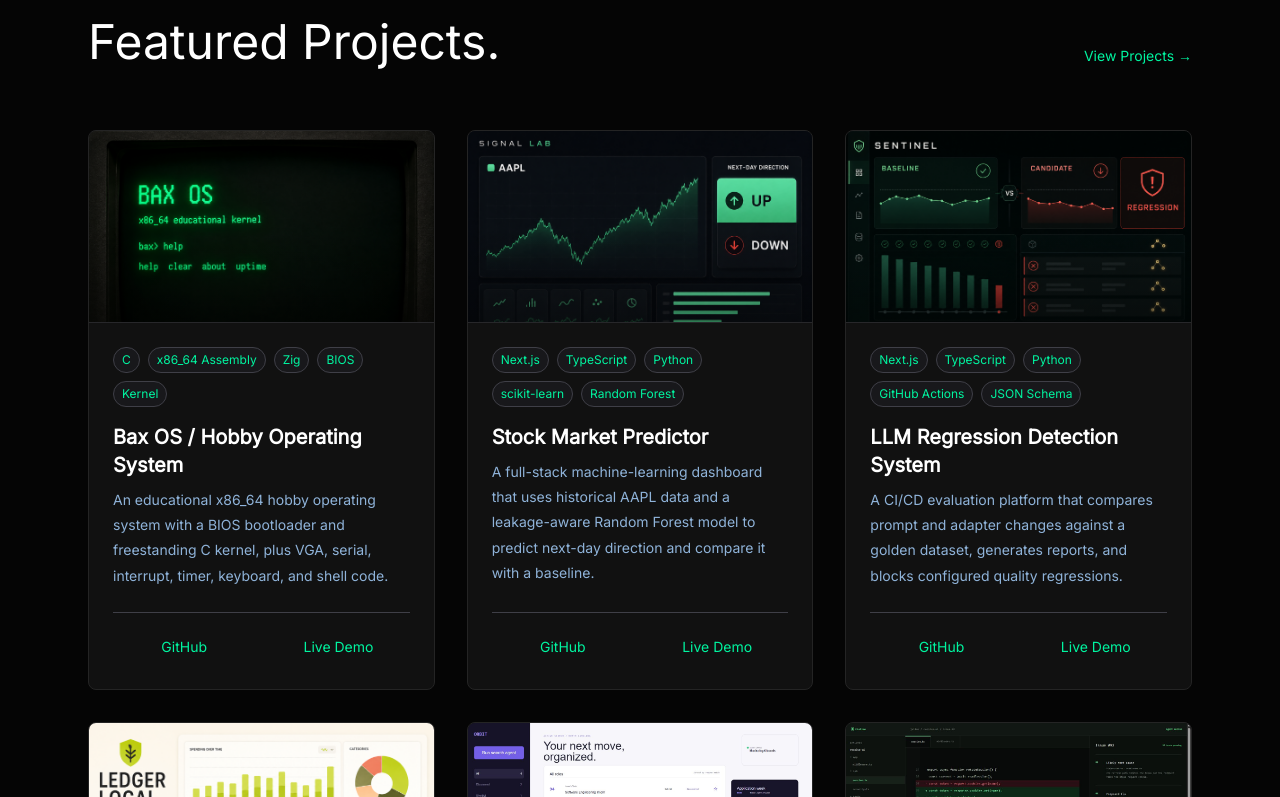
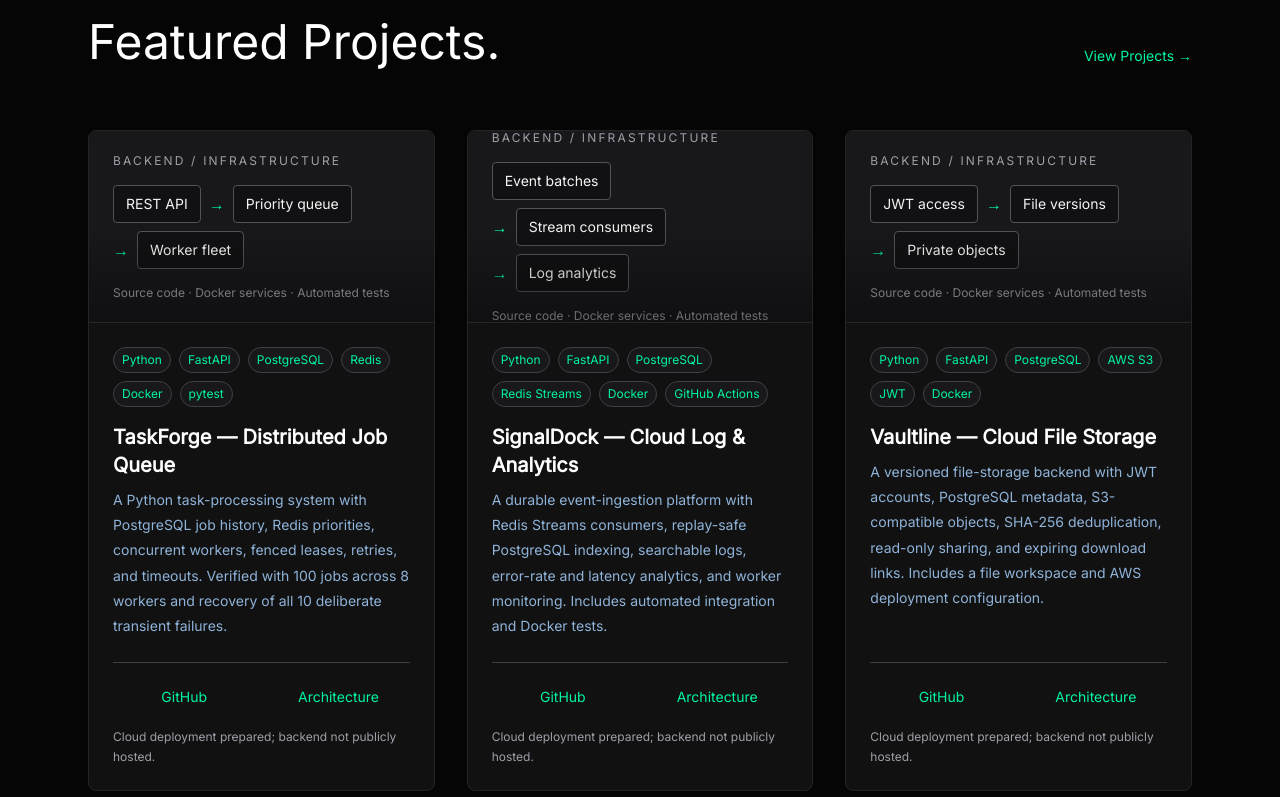
Before and after one commit to jdbartlett929/julian-portfolio, a Next.js app: page / in a window 1280 px wide. Shown: the part 2043-2840 px from the top of the page. Built offline with nearby package versions, Linux system fonts and the light colour scheme.

Commit message:
Add TaskForge SignalDock and Vaultline infrastructure projects

```diff
--- a/app/page.tsx
+++ b/app/page.tsx
@@ -3,7 +3,45 @@ import Navbar from "@/components/Navbar";
 import TechMarquee from "@/components/TechMarquee";
 import Image from "next/image";
 
-const projects = [
+type Project = {
+  title: string;
+  description: string;
+  tech: string[];
+  github: string;
+  live?: string;
+  image?: string;
+  architecture?: string[];
+  docs?: string;
+};
+
+const projects: Project[] = [
+  {
+    title: "TaskForge — Distributed Job Queue",
+    description:
+      "A Python task-processing system with PostgreSQL job history, Redis priorities, concurrent workers, fenced leases, retries, and timeouts. Verified with 100 jobs across 8 workers and recovery of all 10 deliberate transient failures.",
+    tech: ["Python", "FastAPI", "PostgreSQL", "Redis", "Docker", "pytest"],
+    github: "https://github.com/jdbartlett929/taskforge",
+    docs: "https://github.com/jdbartlett929/taskforge/blob/main/docs/ARCHITECTURE.md",
+    architecture: ["REST API", "Priority queue", "Worker fleet"],
+  },
+  {
+    title: "SignalDock — Cloud Log & Analytics",
+    description:
+      "A durable event-ingestion platform with Redis Streams consumers, replay-safe PostgreSQL indexing, searchable logs, error-rate and latency analytics, and worker monitoring. Includes automated integration and Docker tests.",
+    tech: ["Python", "FastAPI", "PostgreSQL", "Redis Streams", "Docker", "GitHub Actions"],
+    github: "https://github.com/jdbartlett929/signaldock",
+    docs: "https://github.com/jdbartlett929/signaldock#processing-guarantees-and-limits",
+    architecture: ["Event batches", "Stream consumers", "Log analytics"],
+  },
+  {
+    title: "Vaultline — Cloud File Storage",
+    description:
+      "A versioned file-storage backend with JWT accounts, PostgreSQL metadata, S3-compatible objects, SHA-256 deduplication, read-only sharing, and expiring download links. Includes a file workspace and AWS deployment configuration.",
+    tech: ["Python", "FastAPI", "PostgreSQL", "AWS S3", "JWT", "Docker"],
+    github: "https://github.com/jdbartlett929/vaultline",
+    docs: "https://github.com/jdbartlett929/vaultline#storage-design",
+    architecture: ["JWT access", "File versions", "Private objects"],
+  },
   {
     title: "Bax OS / Hobby Operating System",
     description:
@@ -310,13 +348,26 @@ export default function Home() {
               className="elias-card group overflow-hidden rounded-lg flex flex-col transition hover:border-[#00f5a0] hover:-translate-y-2 hover:shadow-[0_0_40px_rgba(16,185,129,0.2)]"
             >
               <div className="relative h-48 overflow-hidden border-b border-zinc-800 bg-zinc-900">
-                <Image
+                {project.image ? <Image
                   src={project.image}
                   alt={`${project.title} project preview`}
                   fill
                   sizes="(min-width: 768px) 33vw, 100vw"
                   className="object-cover object-top transition duration-500 group-hover:scale-105"
-                />
+                /> : (
+                  <div className="flex h-full flex-col justify-center gap-4 px-6">
+                    <p className="text-xs tracking-[0.18em] text-zinc-400">BACKEND / INFRASTRUCTURE</p>
+                    <ol className="flex flex-wrap items-center gap-2" aria-label="System flow">
+                      {project.architecture?.map((step, index) => (
+                        <li key={step} className="flex items-center gap-2">
+                          {index > 0 && <span aria-hidden="true" className="text-[#00f5a0]">→</span>}
+                          <span className="rounded border border-zinc-600 bg-black/30 px-3 py-2 text-sm text-zinc-100">{step}</span>
+                        </li>
+                      ))}
+                    </ol>
+                    <p className="text-xs text-zinc-400">Source code · Docker services · Automated tests</p>
+                  </div>
+                )}
                 <div className="absolute inset-0 bg-gradient-to-t from-black/35 via-transparent to-transparent" />
               </div>
 
@@ -358,7 +409,14 @@ export default function Home() {
                       Live Demo
                     </a>
                   )}
+                  {project.docs && (
+                    <a href={project.docs} target="_blank" rel="noreferrer"
+                      className="flex-1 text-center text-sm text-[#00f5a0] hover:bg-zinc-900 py-2 rounded transition">
+                      Architecture
+                    </a>
+                  )}
                 </div>
+                {project.docs && <p className="mt-3 text-xs leading-relaxed text-zinc-400">Cloud deployment prepared; backend not publicly hosted.</p>}
               </div>
             </div>
           ))}
--- a/components/BaxAI.tsx
+++ b/components/BaxAI.tsx
@@ -18,6 +18,16 @@ const quickQuestions = [
 
 function getBaxAIResponse(input: string) {
   const message = input.toLowerCase();
+
+  if (message.includes("taskforge") || message.includes("job queue")) {
+    return "TaskForge is Julian's distributed Python job-processing backend with PostgreSQL history, Redis priorities, concurrent workers, retries, timeouts, and fenced leases. Its verified CI benchmark completed 100 jobs across 8 workers and recovered all 10 intentional transient failures. Source: https://github.com/jdbartlett929/taskforge. Cloud deployment is prepared, not publicly running.";
+  }
+  if (message.includes("signaldock") || message.includes("log analytics")) {
+    return "SignalDock is Julian's cloud log and analytics backend. It durably accepts event batches, uses Redis Streams workers with replay recovery, and exposes PostgreSQL-backed search, error rates, latency metrics, and worker monitoring. Source: https://github.com/jdbartlett929/signaldock. Docker and cloud deployment files are included; no paid cloud deployment is claimed.";
+  }
+  if (message.includes("vaultline") || message.includes("cloud file storage")) {
+    return "Vaultline is Julian's versioned file-storage service with JWT accounts, PostgreSQL metadata, S3-compatible storage, SHA-256 deduplication within an owner's account, read-only sharing, and expiring download links. Local Docker uses MinIO; AWS deployment configuration is included. Source: https://github.com/jdbartlett929/vaultline. It is not publicly hosted on AWS yet.";
+  }
 
   if (
     message.includes("view first") ||
```
